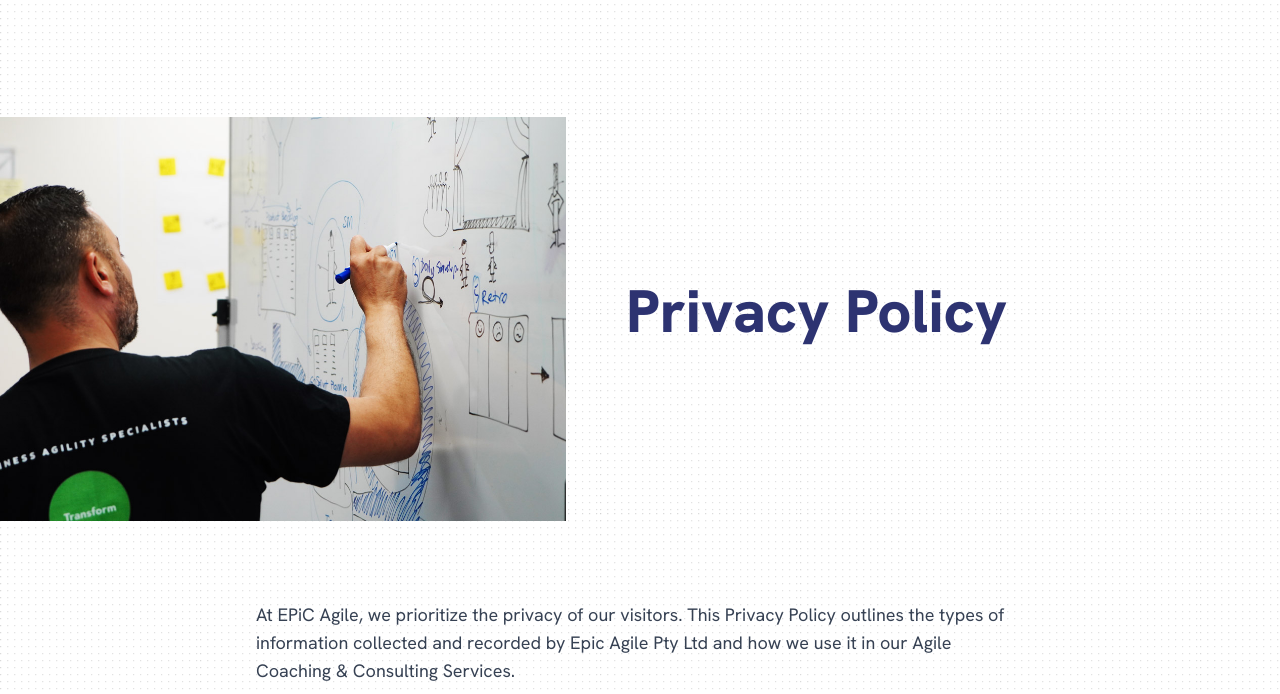
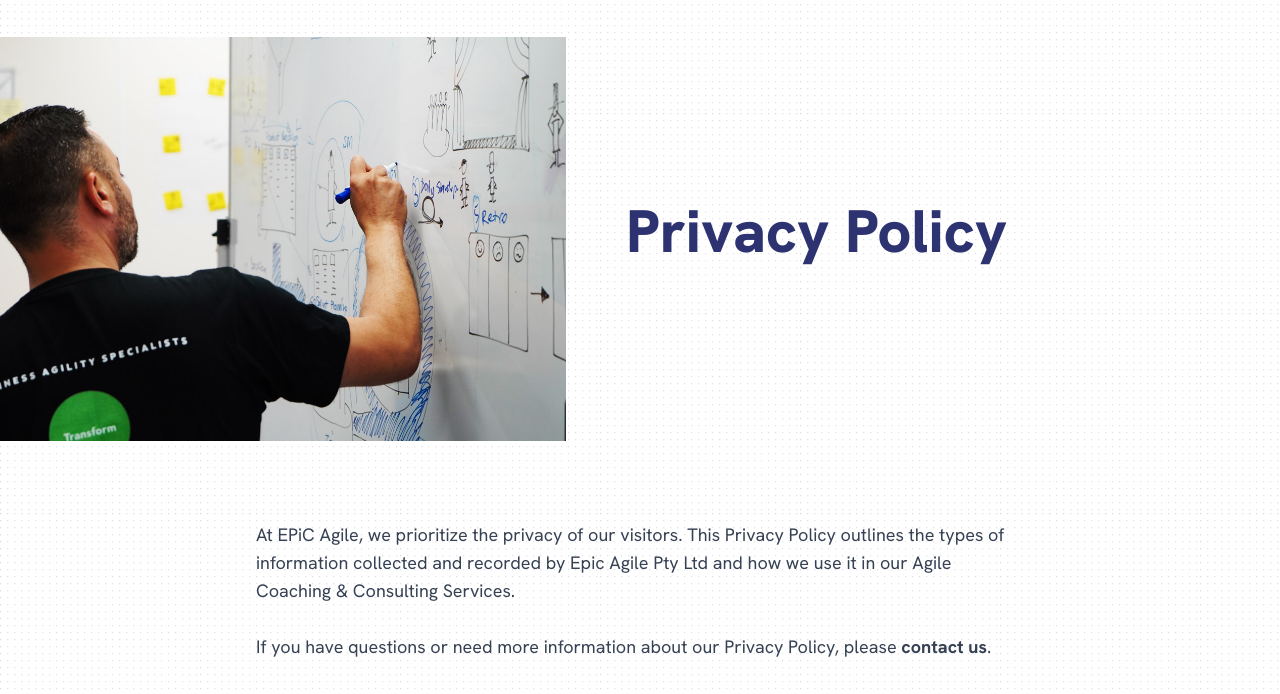
Before and after one commit to pab-ns/epic1, a website: page privacy.html in a window 1280 px wide. Shown: the part 87-781 px from the top of the page. Drawn offline with Linux system fonts and the light colour scheme.

Commit message:
Update privacy.html

```diff
--- a/privacy.html
+++ b/privacy.html
@@ -9,7 +9,7 @@
     <link rel="stylesheet" href="css/style.css">
     <script src="js/menu.js" defer></script>
 
-    <title>privacy</title>
+    <title>EPiC Innovation – Privacy Policy</title>
 
 </head>
 <body>
@@ -93,7 +93,7 @@
       </nav>
 
 <!-- hero -->
-<section class="container max-w-6xl md:my-20">
+<section class="container max-w-6xl">
     <div class="grid gap-5 grid-cols-1 md:grid-cols-2">
     <!-- left -->
     <img src="images/Courses-Epic-Agile---Coach-Training - Copy.jpg" alt="" class="w-full h-full object-cover">
```
